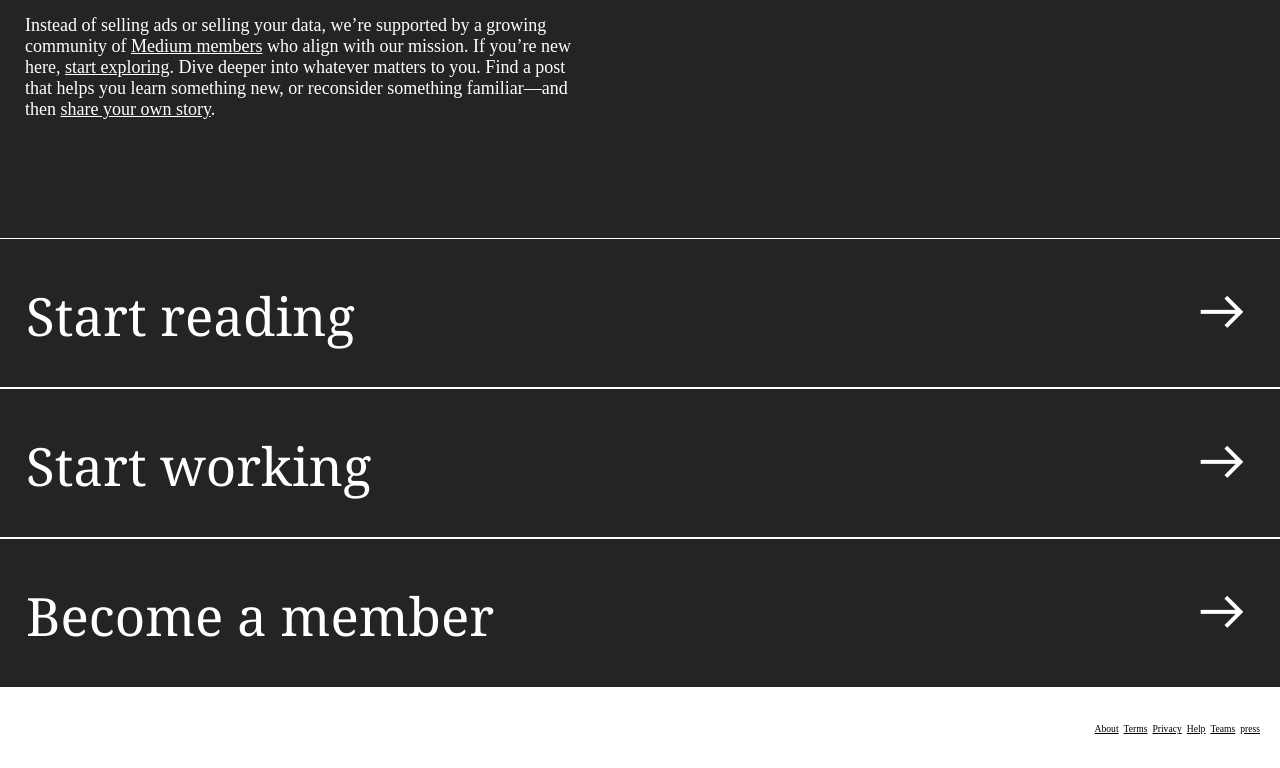
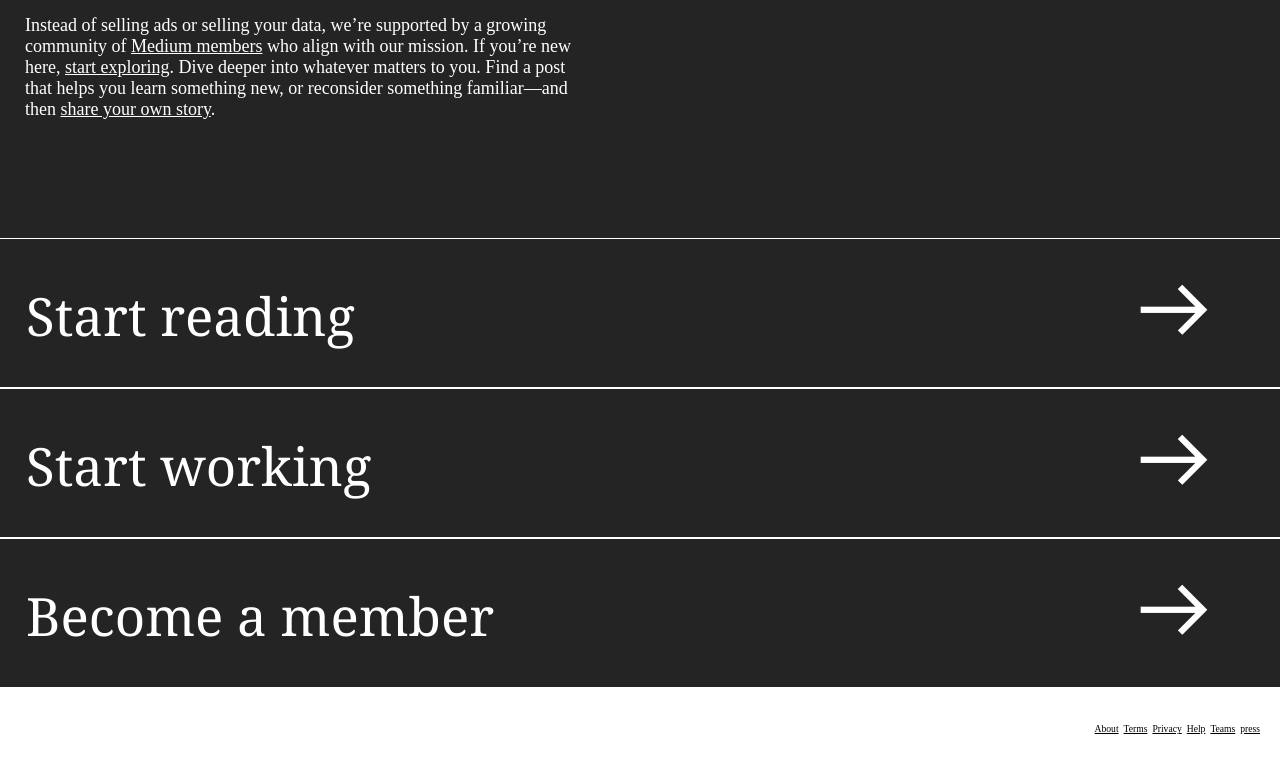
Before and after one commit to shobhit9742/BlogSpot, a plain HTML site: page Frontend/Pages/our_story.html in a window 1280 px wide. Shown: the part 886-1654 px from the top of the page. Drawn offline with nearby package versions, Linux system fonts and the light colour scheme.

Commit message:
modify code ourstory

```diff
--- a/Frontend/CSS files/ft30_067_Day_2.css
+++ b/Frontend/CSS files/ft30_067_Day_2.css
@@ -114,11 +114,9 @@
         }
 
         .blkarrow {
-            margin-right: 20px;
-            font-size: 4rem;
-            font-weight: normal;
-            margin-top: 40px;
-            color: white;
+            font-size: 100px !important;
+            margin-top: 20px;
+            margin-right: 50px;
         }
 
         #footer {
```
Also changed, not shown: Frontend/Pages/our_story.html (renamed from Frontend/Pages/ft30_067_Day_2.html).
